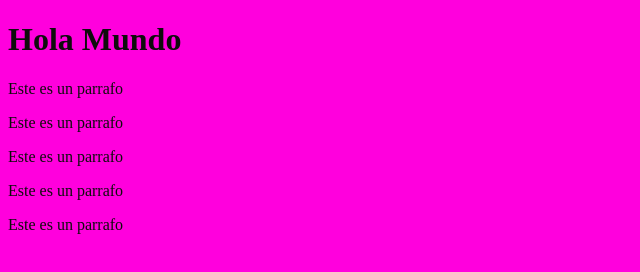
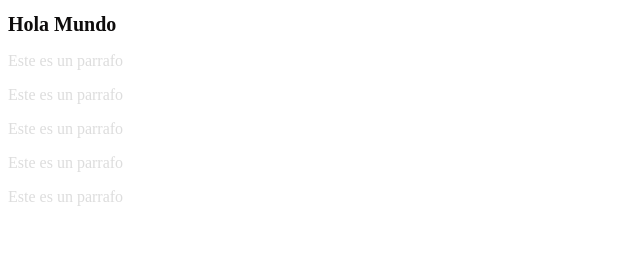
Before and after one commit to Giulianayarleque/proyectoGit, a plain HTML site: page index.html in a window 1280 px wide. Shown: the whole page, without its empty margins (0-640 px from the left). Drawn offline with Linux system fonts and the light colour scheme.

Commit message:
se aplican nuevos estilos a la web

```diff
--- a/css/main.css
+++ b/css/main.css
@@ -1,4 +1,14 @@
 body {
-  background: rgb(255, 0, 221);
+  background: #fff;;
   color: rgb(14, 12, 12);
 }
+
+h1{
+  font-size:20px;
+  margin-bottom: 10px;
+
+}
+
+p{
+  color:#ddd
+}
```
